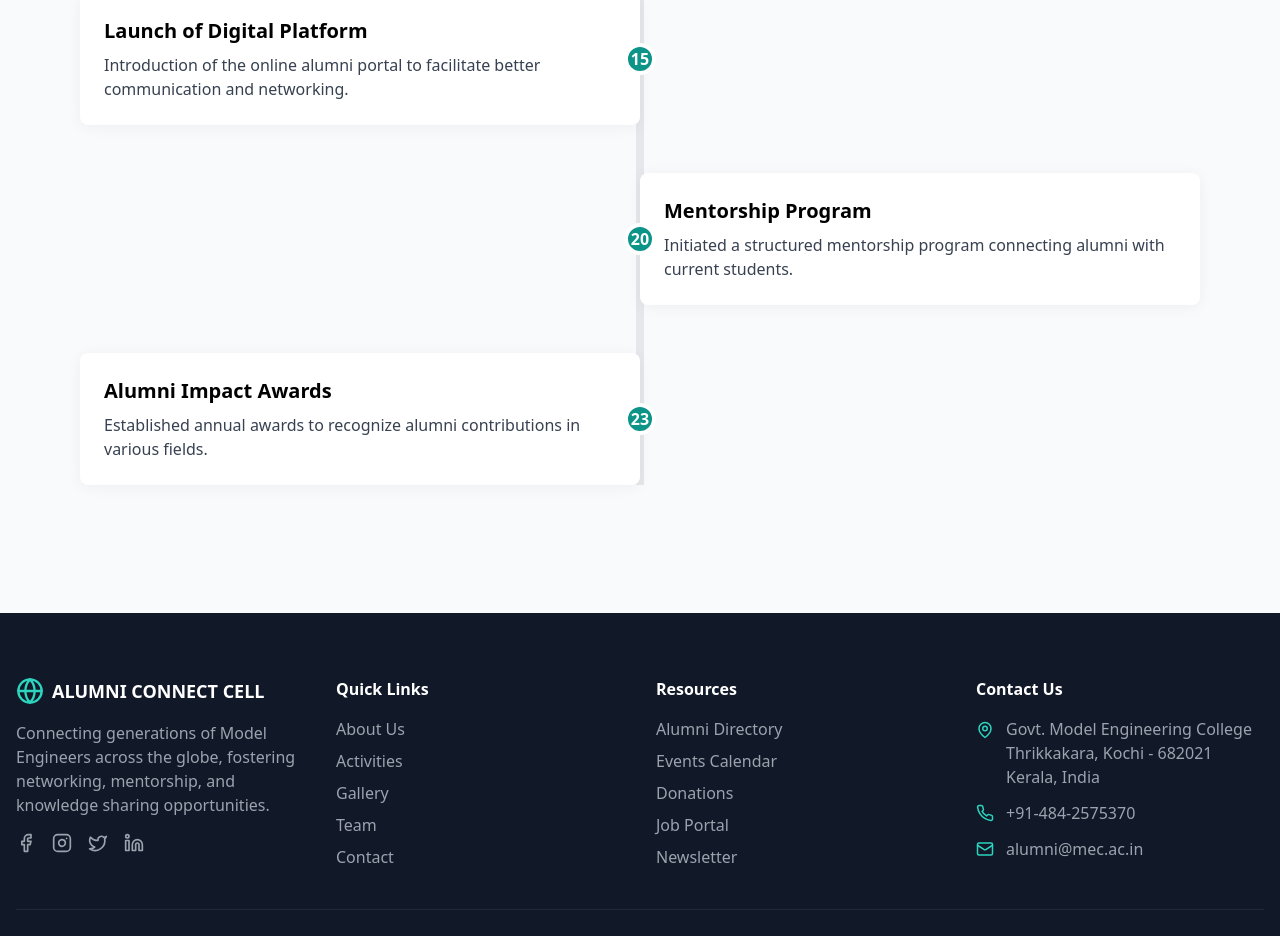
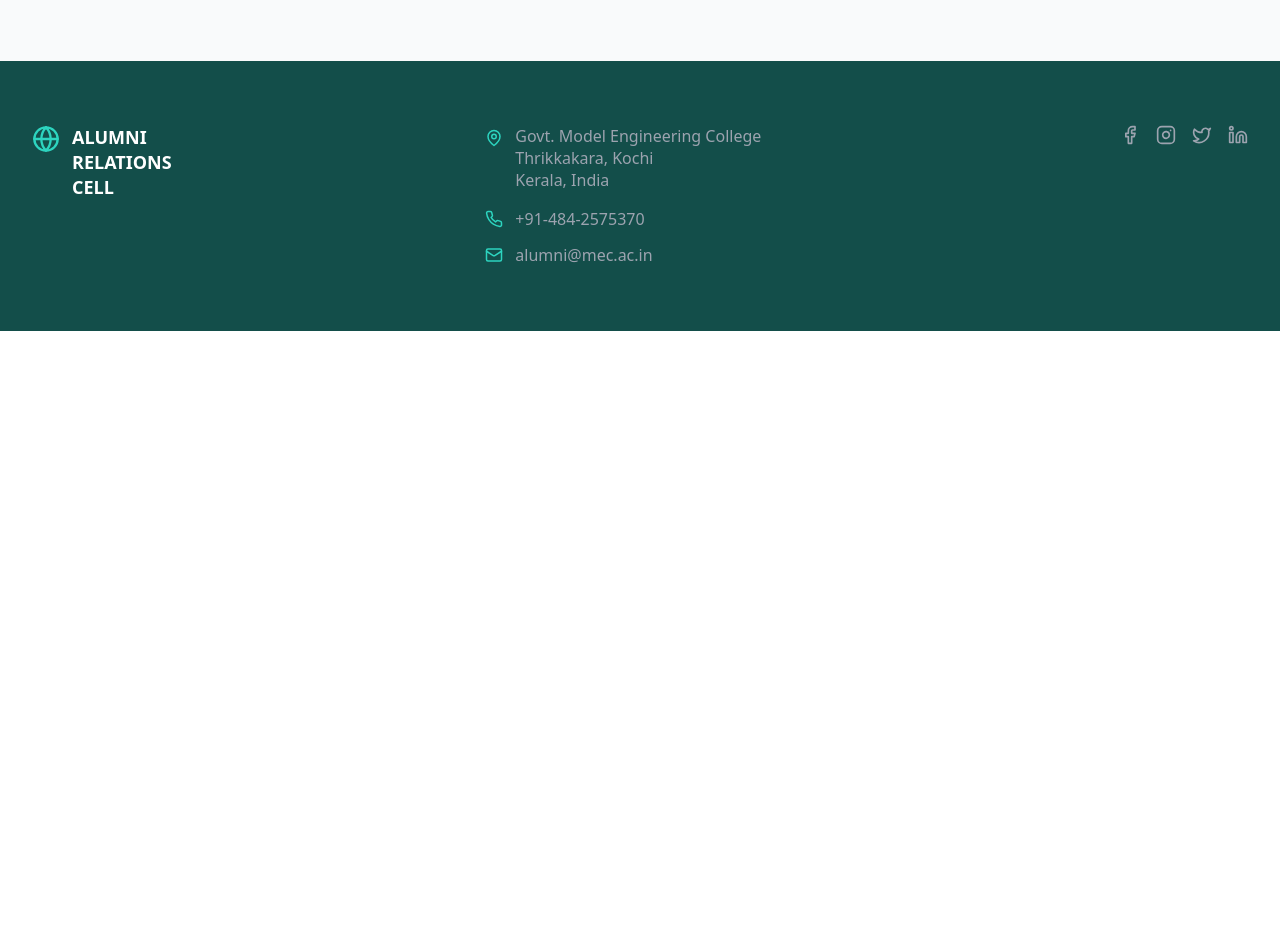
Before and after one commit to Malignant-18/arc-demo, a React (Vite) app: page /about in a window 1280 px wide. Shown: the part 2700-3636 px from the top of the page. After the commit the page ends 3031 px from the top, so only its background shows below. Built offline with nearby package versions, Linux system fonts and the light colour scheme; a web font is replaced by a local one.

Commit message:
edit3: footer+aboutPage

```diff
--- a/src/components/layout/Footer.tsx
+++ b/src/components/layout/Footer.tsx
@@ -1,106 +1,71 @@
 import React from 'react';
-import { Link } from 'react-router-dom';
-import { Facebook, Instagram, Linkedin, Twitter, Mail, MapPin, Phone, Globe } from 'lucide-react';
+import {
+  Facebook,
+  Instagram,
+  Linkedin,
+  Twitter,
+  Mail,
+  MapPin,
+  Phone,
+  Globe,
+} from 'lucide-react';
 
 const Footer: React.FC = () => {
   return (
-    <footer className="bg-gray-900 text-gray-200">
-      <div className="container mx-auto px-4 py-12 md:py-16">
-        <div className="grid grid-cols-1 md:grid-cols-2 lg:grid-cols-4 gap-8">
-          <div>
-            <div className="flex items-center gap-2 mb-4">
+    <footer className="bg-primary-900 text-gray-400">
+      <div className="container px-8 py-12 md:py-16 ">
+        <div className="grid grid-cols-1 md:grid-cols-3 gap-12">
+
+          {/* 1. Cell Name & Logo */}
+          <div className="flex items-start gap-3">
             <Globe className="text-primary-400" size={28} />
-              <h3 className="text-lg font-bold text-white">ALUMNI CONNECT CELL</h3>
+            <h3 className="text-lg font-bold text-white leading-snug">
+              ALUMNI<br /> RELATIONS <br />CELL
+            </h3>
           </div>
-            <p className="text-gray-400 mb-4">
-              Connecting generations of Model Engineers across the globe, fostering networking, mentorship,
-              and knowledge sharing opportunities.
-            </p>
-            <div className="flex space-x-4">
-              <a href="#" className="text-gray-400 hover:text-primary-400 transition-colors">
-                <Facebook size={20} />
+
+          {/* 2. Location + Contact Details */}
+          <div className="space-y-4">
+            {/* Location */}
+            <div className="flex items-start gap-3 md:px-8">
+              <MapPin size={18} className="text-primary-400 mt-1 flex-shrink-0" />
+              <span className="text-gray-400 leading-snug">
+                Govt. Model Engineering College<br/>
+                Thrikkakara, Kochi<br />
+                Kerala, India<br />
+              </span>
+            </div>
+
+            {/* Phone & Email */}
+            <div className="flex flex-col gap-3 md:px-8">
+              <div className="flex items-center gap-3">
+                <Phone size={18} className="text-primary-400 flex-shrink-0" />
+                <a href="tel:+91-484-2575370" className="hover:text-primary-400 transition-colors">
+                  +91-484-2575370
                 </a>
-              <a href="#" className="text-gray-400 hover:text-primary-400 transition-colors">
-                <Instagram size={20} />
-              </a>
-              <a href="#" className="text-gray-400 hover:text-primary-400 transition-colors">
-                <Twitter size={20} />
-              </a>
-              <a href="#" className="text-gray-400 hover:text-primary-400 transition-colors">
-                <Linkedin size={20} />
+              </div>
+              <div className="flex items-center gap-3">
+                <Mail size={18} className="text-primary-400 flex-shrink-0" />
+                <a href="mailto:alumni@mec.ac.in" className="hover:text-primary-400 transition-colors">
+                  alumni@mec.ac.in
                 </a>
               </div>
             </div>
-
-          <div>
-            <h3 className="text-white font-semibold mb-4">Quick Links</h3>
-            <ul className="space-y-2">
-              {['About Us', 'Activities', 'Gallery', 'Team', 'Contact'].map((item) => (
-                <li key={item}>
-                  <Link
-                    to={`/${item.toLowerCase().replace(' ', '')}`}
-                    className="text-gray-400 hover:text-primary-400 transition-colors"
-                  >
-                    {item}
-                  </Link>
-                </li>
-              ))}
-            </ul>
           </div>
 
-          <div>
-            <h3 className="text-white font-semibold mb-4">Resources</h3>
-            <ul className="space-y-2">
-              {['Alumni Directory', 'Events Calendar', 'Donations', 'Job Portal', 'Newsletter'].map((item) => (
-                <li key={item}>
-                  <a
-                    href="#"
-                    className="text-gray-400 hover:text-primary-400 transition-colors"
-                  >
-                    {item}
+          {/* 3. Social Profiles */}
+          <div className="flex justify-center md:justify-end items-start  space-x-4">
+            <a href="#" className="hover:text-primary-400 transition-colors">
+              <Facebook size={20} />
             </a>
-                </li>
-              ))}
-            </ul>
-          </div>
-
-          <div>
-            <h3 className="text-white font-semibold mb-4">Contact Us</h3>
-            <ul className="space-y-3">
-              <li className="flex items-start gap-3">
-                <MapPin size={18} className="text-primary-400 flex-shrink-0 mt-1" />
-                <span className="text-gray-400">
-                  Govt. Model Engineering College<br />
-                  Thrikkakara, Kochi - 682021<br />
-                  Kerala, India
-                </span>
-              </li>
-              <li className="flex items-center gap-3">
-                <Phone size={18} className="text-primary-400 flex-shrink-0" />
-                <a href="tel:+91-484-2575370" className="text-gray-400 hover:text-primary-400 transition-colors">
-                  +91-484-2575370
+            <a href="#" className="hover:text-primary-400 transition-colors">
+              <Instagram size={20} />
             </a>
-              </li>
-              <li className="flex items-center gap-3">
-                <Mail size={18} className="text-primary-400 flex-shrink-0" />
-                <a href="mailto:alumni@mec.ac.in" className="text-gray-400 hover:text-primary-400 transition-colors">
-                  alumni@mec.ac.in
+            <a href="#" className="hover:text-primary-400 transition-colors">
+              <Twitter size={20} />
             </a>
-              </li>
-            </ul>
-          </div>
-        </div>
-
-        <div className="border-t border-gray-800 mt-10 pt-6 flex flex-col md:flex-row justify-between items-center">
-          <p className="text-gray-500 text-sm mb-4 md:mb-0">
-            © {new Date().getFullYear()} Alumni Connect Cell, Model Engineering College. All rights reserved.
-          </p>
-          <div className="flex gap-6">
-            <a href="#" className="text-gray-500 hover:text-primary-400 text-sm transition-colors">
-              Privacy Policy
-            </a>
-            <a href="#" className="text-gray-500 hover:text-primary-400 text-sm transition-colors">
-              Terms of Service
+            <a href="#" className="hover:text-primary-400 transition-colors">
+              <Linkedin size={20} />
             </a>
           </div>
         </div>
--- a/src/pages/AboutPage.tsx
+++ b/src/pages/AboutPage.tsx
@@ -156,65 +156,62 @@ const AboutPage: React.FC = () => {
         subtitle="Key milestones in the development of our alumni network"
         className="bg-gray-50"
       >
-        <div className="relative mt-12">
-          <div className="absolute inset-0 h-full w-2 bg-gray-200 left-1/2 transform -translate-x-1/2 hidden md:block"></div>
+        <div className="relative mt-12 ">
+        <div className=" inset-0 w-full left-1/2 hidden md:block">
+
 
           {[
   {
-              year: '2005',
-              title: 'Founding of Alumni Cell',
-              description: 'Establishment of the Alumni Connect Cell with the aim of creating a network for MEC graduates.',
+    stage: 'I',
+    title: 'Community Formation',
+    description: 'Laying the foundation of the alumni community and gathering early members.',
   },
   {
-              year: '2010',
-              title: 'First Alumni Global Meet',
-              description: 'Organized the first global alumni reunion with participants from over 15 countries.',
+    stage: 'II',
+    title: 'Growth & Events',
+    description: 'Organizing events, reunions, and bringing more alumni on board.',
   },
   {
-              year: '2015',
-              title: 'Launch of Digital Platform',
-              description: 'Introduction of the online alumni portal to facilitate better communication and networking.',
-            },
-            {
-              year: '2020',
-              title: 'Mentorship Program',
-              description: 'Initiated a structured mentorship program connecting alumni with current students.',
-            },
-            {
-              year: '2023',
-              title: 'Alumni Impact Awards',
-              description: 'Established annual awards to recognize alumni contributions in various fields.',
+    stage: 'III',
+    title: 'Digital Expansion',
+    description: 'Launching the online platform and mentorship programs.',
   },
 ].map((milestone, index) => (
   <motion.div
     key={index}
-              className={`relative md:flex items-center mb-12 ${index % 2 === 0 ? 'md:justify-start' : 'md:justify-end'}`}
+    className={`relative md:flex items-center  ${index % 2 === 0 ? 'md:justify-start' : 'md:justify-end'}`}
     initial={{ opacity: 0, y: 20 }}
     whileInView={{ opacity: 1, y: 0 }}
     transition={{ duration: 0.5 }}
     viewport={{ once: true }}
   >
+    {/* Desktop View */}
     <div className={`hidden md:block w-1/2 ${index % 2 === 1 ? 'md:pr-8' : 'md:pl-8 md:order-last'}`}>
       <div className={`bg-white p-6 rounded-lg shadow-soft ${index % 2 === 0 ? 'ml-8' : 'mr-8'}`}>
         <h3 className="text-xl font-semibold mb-2">{milestone.title}</h3>
         <p className="text-gray-700">{milestone.description}</p>
       </div>
     </div>
-              <div className="absolute h-8 w-8 rounded-full bg-primary-600 border-4 border-white left-1/2 transform -translate-x-1/2 md:flex items-center justify-center hidden">
-                <span className="text-white font-bold">{milestone.year.slice(-2)}</span>
+
+    {/* Stage Circle in Center Line */}
+    <div className="absolute h-8 w-8 rounded-full   bg-primary-600 border-4 border-white left-1/2 transform -translate-x-1/2 md:flex items-center justify-center hidden">
+      <span className="text-white font-bold text-xs text-center leading-tight">{milestone.stage}</span>
     </div>
+
+    {/* Mobile View */}
     <div className="md:hidden bg-white p-6 rounded-lg shadow-soft mb-6">
       <div className="flex items-center mb-2">
         <span className="bg-primary-600 text-white text-sm font-bold px-3 py-1 rounded-full mr-3">
-                    {milestone.year}
+          {milestone.stage}
         </span>
-                  <h3 className="text-xl font-semibold">{milestone.title}</h3>
+        <h3 className="text-xl text-red-400 font-semibold">{milestone.title}</h3>
       </div>
-                <p className="text-gray-700">{milestone.description}</p>
+      <p className="text-black-700">{milestone.description}</p>
     </div>
   </motion.div>
 ))}
-        </div>
+
+        </div></div>
       </Section>
     </>
   );
--- a/src/pages/HomePage.tsx
+++ b/src/pages/HomePage.tsx
@@ -1,11 +1,10 @@
 import React from 'react';
-import { ArrowRight, Calendar, Users, BookOpen, Award, ChevronRight, Globe } from 'lucide-react';
+import { ArrowRight, Calendar, Users, BookOpen, Award, ChevronRight, Globe, Mail } from 'lucide-react';
 import { motion } from 'framer-motion';
 import { Link } from 'react-router-dom';
 import Section from '../components/common/Section';
 import { Card, CardContent } from '../components/common/Card';
 import Button from '../components/common/Button';
-import TeamPage from './TeamPage';
 
 const HomePage: React.FC = () => {
   return (
@@ -93,7 +92,27 @@ const HomePage: React.FC = () => {
           </div>
         </div>
 
-
+        {/* Scroll Indicator */}
+        <motion.div
+          className="absolute bottom-8 left-1/2 -translate-x-1/2"
+          initial={{ opacity: 0, y: -20 }}
+          animate={{ opacity: 1, y: 0 }}
+          transition={{ duration: 0.7, delay: 0.5 }}
+        >
+          <div className="w-6 h-10 border-2 border-white/30 rounded-full flex justify-center">
+            <motion.div
+              className="w-1 h-3 bg-white rounded-full mt-2"
+              animate={{
+                y: [0, 15, 0],
+              }}
+              transition={{
+                duration: 1.5,
+                repeat: Infinity,
+                ease: "easeInOut"
+              }}
+            />
+          </div>
+        </motion.div>
       </section>
 
       {/* Features Section */}
@@ -248,15 +267,8 @@ const HomePage: React.FC = () => {
           </div>
         </div>
       </Section>
-          <TeamPage/>
-    </>
-  );
-};
 
-export default HomePage;
-
-/*
-      // Newsletter Section
+      {/* Newsletter Section */}
       <Section className="bg-primary-900 text-white py-24">
         <div className="container mx-auto px-4">
           <div className="max-w-4xl mx-auto text-center">
@@ -285,14 +297,13 @@ export default HomePage;
           </div>
         </div>
       </Section>
-*/
-/*
-//call to action section
+
+      {/* CTA Section */}
       <section className="bg-gradient-to-r from-primary-600 to-primary-700 text-white py-20">
         <div className="container mx-auto px-4">
           <div className="max-w-4xl mx-auto text-center">
             <motion.div
-      initial={{ opacity: 0, y: 20 }}S
+              initial={{ opacity: 0, y: 20 }}
               whileInView={{ opacity: 1, y: 0 }}
               viewport={{ once: true }}
               transition={{ duration: 0.5 }}
@@ -322,4 +333,9 @@ export default HomePage;
             </motion.div>
           </div>
         </div>
-</section>*/
+      </section>
+    </>
+  );
+};
+
+export default HomePage;
```
Lines whose indentation alone changed are shown as unchanged.
